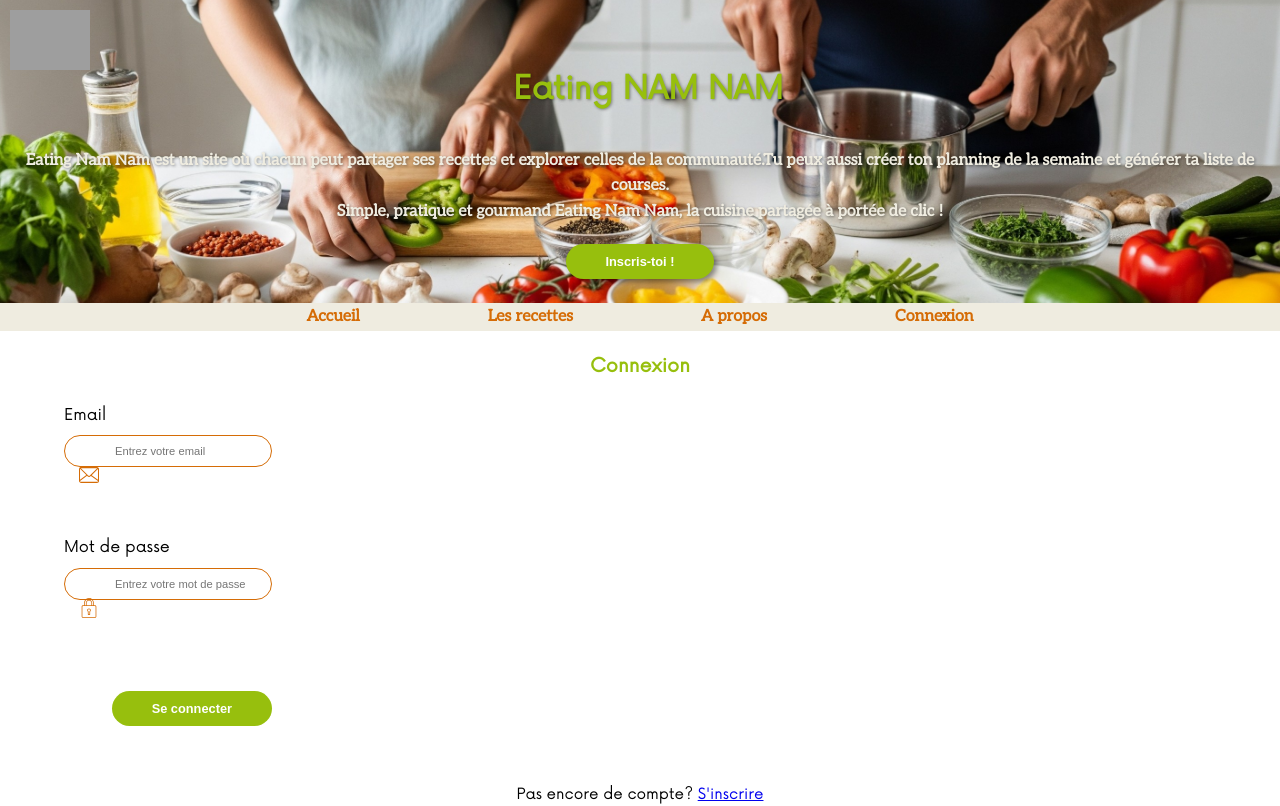
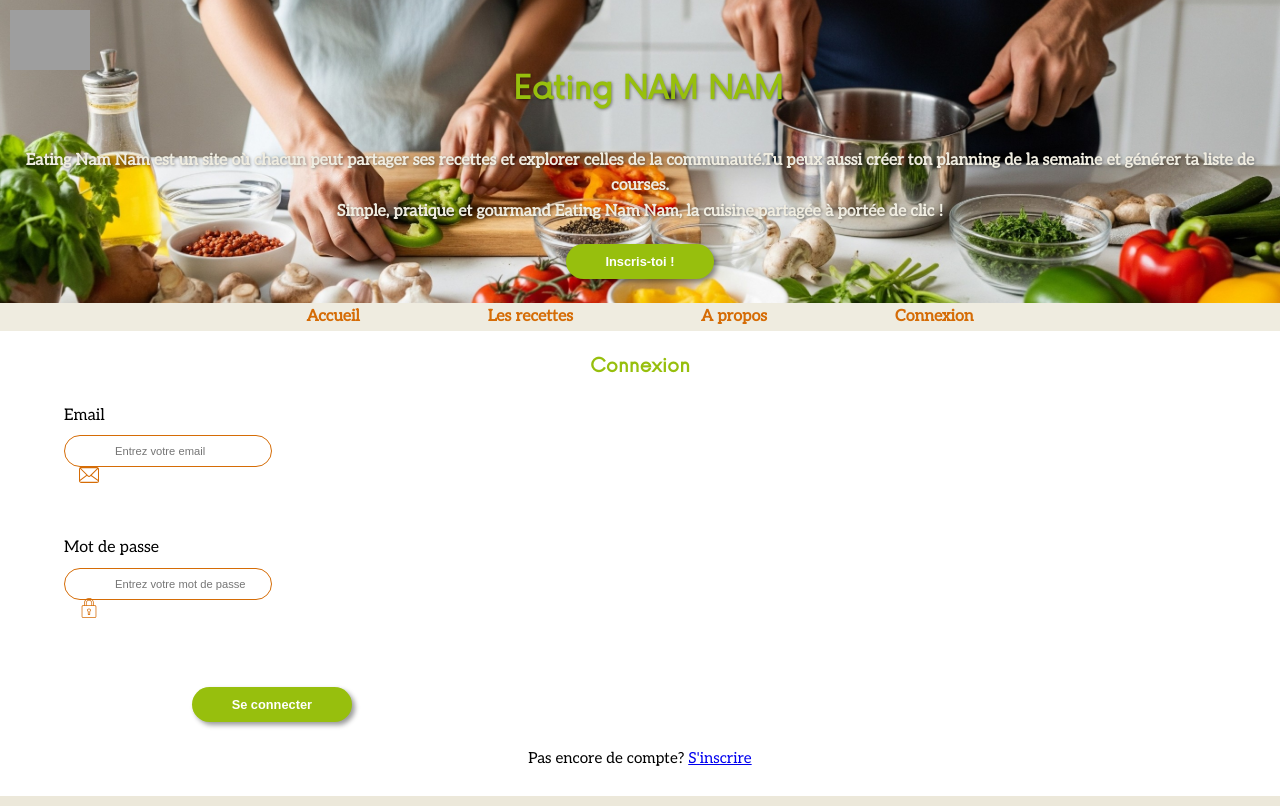
Before and after one commit to wildcodeschool-2025-03/JS-RemoteFR-Vert-ASquad-Les-4-toques, a React (Vite) app in the folder client/: page /connexion in a window 1280 px wide. Shown: the top 806 px of the page. Built offline with nearby package versions, Linux system fonts and the light colour scheme; no server answers; grey boxes are pictures that could not be loaded.

Commit message:
fix: login.css and login.tsx for the button

```diff
--- a/client/src/pages/login/Login.tsx
+++ b/client/src/pages/login/Login.tsx
@@ -4,6 +4,7 @@ import { useState } from "react";
 import { useForm } from "react-hook-form";
 import { Link, useNavigate } from "react-router";
 import { useAuth } from "../../Auth/authContext";
+import { motion } from "motion/react";
 
 type FormType = {
   email: string;
@@ -102,9 +103,15 @@ export default function Login() {
         </div>
 
         <div className="container_btn">
-          <button className="btn" type="submit" disabled={loading}>
+          <motion.button
+            type="submit"
+            className="sign-btn"
+            disabled={loading}
+            whileHover={{ scale: 1.05 }}
+            whileTap={{ scale: 0.95 }}
+          >
             {loading ? "Connexion en cours..." : "Se connecter"}
-          </button>
+          </motion.button>
         </div>
       </form>
 
--- a/client/src/pages/login/login.css
+++ b/client/src/pages/login/login.css
@@ -1,11 +1,9 @@
 .titre {
-  color: var(--secondary, #333);
   font-size: 1.2rem;
   font-weight: 600;
   margin: 1em 0;
   padding: 0 1rem;
   text-align: center;
-  font-family: "Now", sans-serif;
 }
 
 .formulaire {
@@ -27,7 +25,6 @@
 .formulaire label {
   margin-bottom: 0.4rem;
   font-weight: 500;
-  font-family: "Now", sans-serif;
 }
 
 .input-wrapper {
@@ -60,7 +57,7 @@
   display: flex;
   justify-content: flex-end;
   width: 100%;
-  margin-top: 1.5rem;
+  margin-top: 0;
 }
 
 .btn {
@@ -69,17 +66,11 @@
   padding: 0.5rem 1.5rem;
   font-size: 1rem;
   cursor: pointer;
-  transition: background-color 0.3s ease;
-}
-
-.btn:hover:enabled {
-  background-color: var(--primary-dark, #0056b3);
 }
 
 .para {
   margin: 1.5rem 0;
   text-align: center;
-  font-family: "Now", sans-serif;
   font-size: 0.95rem;
 }
 
@@ -87,7 +78,6 @@
   color: red;
   font-size: 0.85rem;
   margin-top: 0.25rem;
-  font-family: "Now", sans-serif;
 }
 
 @media (min-width: 1200px) {
```
